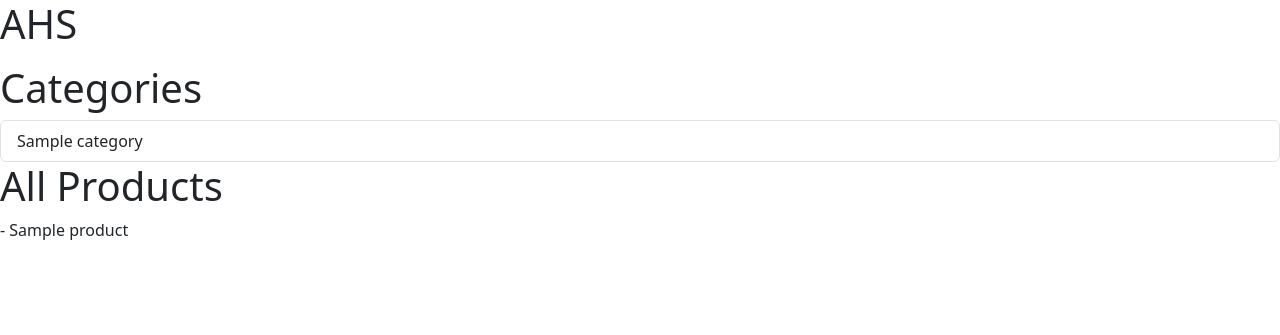
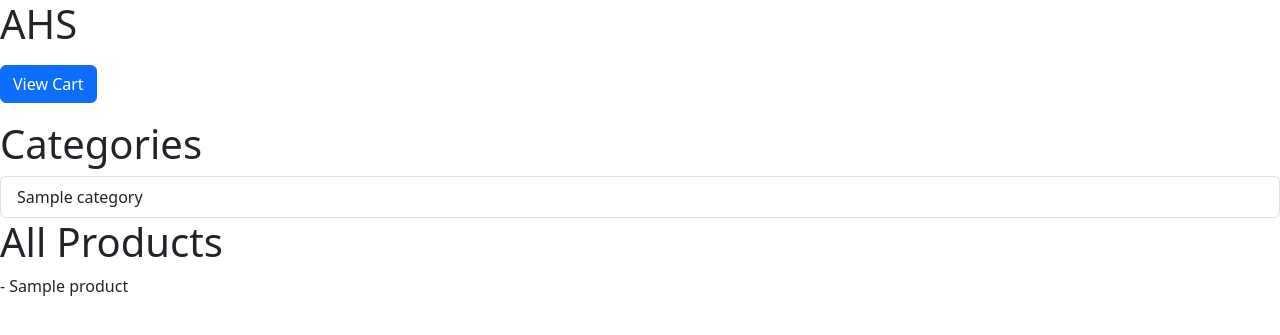
Before and after one commit to emily-jarecki/AHS-Site, a Django app: page /main_page/ in a window 1280 px wide. Shown: the top 335 px of the page. Run offline with Django 5.2, Linux system fonts and the light colour scheme; tables that the repository leaves empty hold one stand-in row (values such as "Sample post"); some libraries are stand-ins or nearby versions.

Commit message:
can retrieve items from cart onto html

```diff
--- a/main_page/templates/main_page/index.html
+++ b/main_page/templates/main_page/index.html
@@ -12,6 +12,7 @@
 
 <body>
     <h1>AHS</h1>
+    <h1><a class="btn btn-primary" href="/main_page/viewcart">View Cart</a></h1>
 <p>{{my_car}}</p>
     <div>
         <h1>Categories</h1>
--- a/main_page/urls.py
+++ b/main_page/urls.py
@@ -7,4 +7,5 @@ urlpatterns = [
     path("<int:category_id>/", views.detail, name="detail"),
     path("product/<int:product_id>/", views.product_detail, name="product_detail"),
     path('import/', views.import_from_excel, name='import_from_excel'),
+    path("viewcart/", views.view_cart, name="view_cart")
 ]
--- a/main_page/views.py
+++ b/main_page/views.py
@@ -26,14 +26,14 @@ def product_detail(request, product_id):
 
     # receiving data from the views
     if request.method == "POST":
-        if 'my_cart4' in request.session:
+        if 'myCart' in request.session:
             print("It exists")
         else:
             print("I have to create a my_cart")
-            request.session["my_cart4"] = []
+            request.session["myCart"] = []
 
         menu=[]
-        menu.append(request.session['my_cart4'])
+        menu.append(request.session['myCart'])
 
         flattened = []
 
@@ -48,8 +48,8 @@ def product_detail(request, product_id):
         print(flattened)
 
         # creating a session
-        request.session["my_cart4"] = flattened
-        print("The new session: ", request.session['my_cart4'])
+        request.session["myCart"] = flattened
+        print("The new session: ", request.session['myCart'])
         # del request.session['cart']
 
     context = {"product": product}
@@ -89,3 +89,18 @@ def import_from_excel(request):
             Product.objects.create(name= name_var, SKU=SKU_var, description=desc_var, category= categoryInstance, vendor=vendor_var, price = price_var, specialPrice=specialPrice_var)
 
     return render(request, 'main_page/import_form.html')
+
+
+def view_cart(request):
+    cart_list = request.session['myCart']
+    product_in_cart_list = []
+
+    for item in cart_list:
+        product_in_cart = Product.objects.filter(id=item)[0]
+        product_in_cart_list.append(product_in_cart)
+
+    for p in product_in_cart_list:
+        print(p)
+
+    context = {"cart_list": cart_list, "product_in_cart_list": product_in_cart_list, "product_in_cart" : product_in_cart}
+    return render(request, 'main_page/viewcart.html', context)
```
Also changed, not shown: main_page/templates/main_page/viewcart.html (+8 -0 lines).
